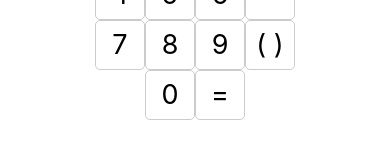
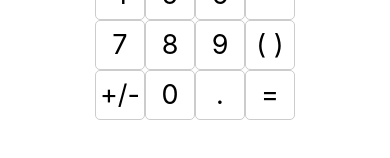
Before and after one commit to RodPin/React-Native-Hooks, a React Native app: screen / in a window 390 px wide. Shown: the part 544-702 px from the top of the page. Built offline with nearby package versions, Linux system fonts and the light colour scheme.

Commit message:
Negate and . Buttons Added

```diff
--- a/src/components/calculator.js
+++ b/src/components/calculator.js
@@ -57,7 +57,9 @@ const Calculator = () => {
       </View>
 
       <View style={{ ...styles.row }}>
+        <CalcButton label="+/-" />
         <CalcButton label="0" />
+        <CalcButton label="." />
         <CalcButton
           label="="
           onPress={() => setOperation(operate(operation))}
```
